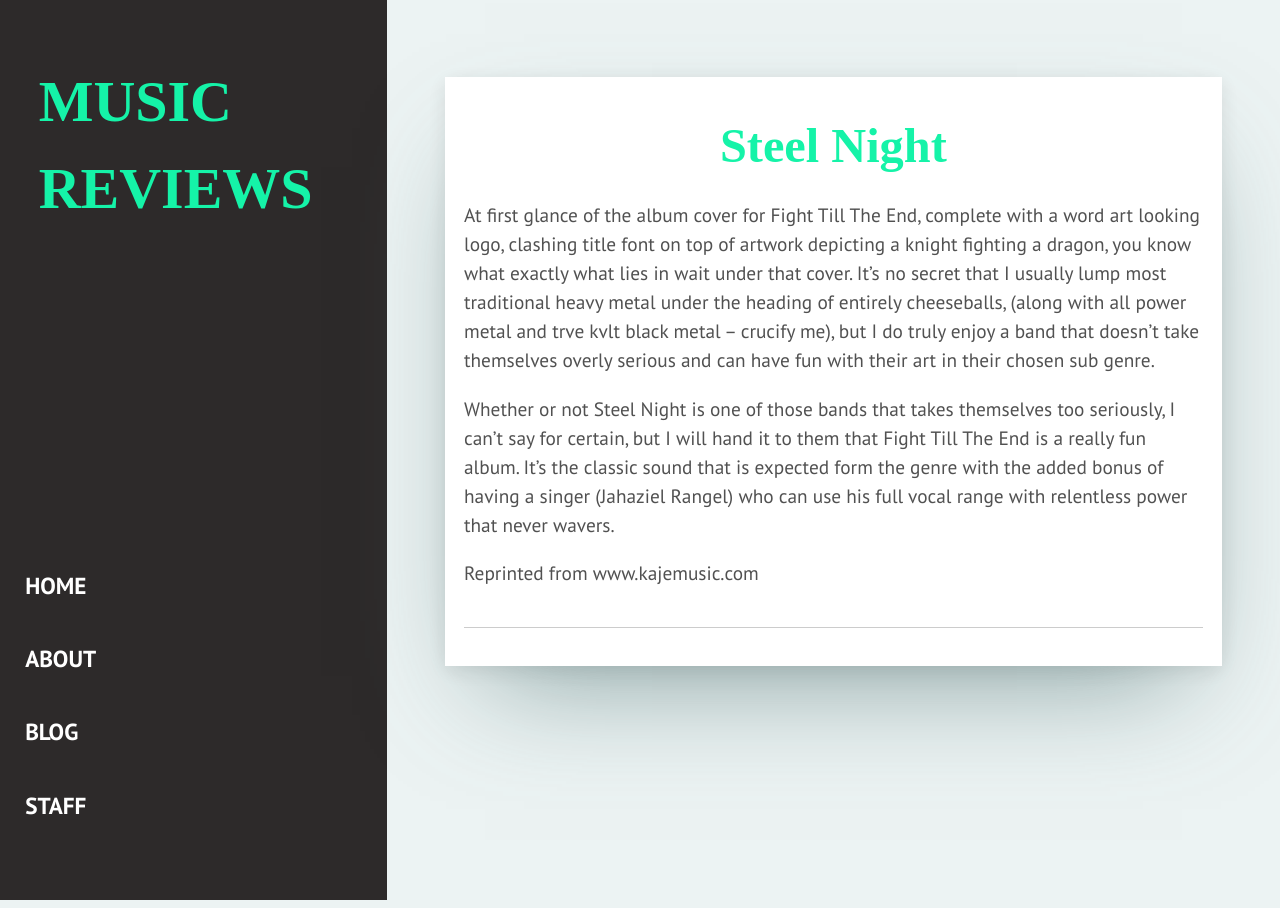
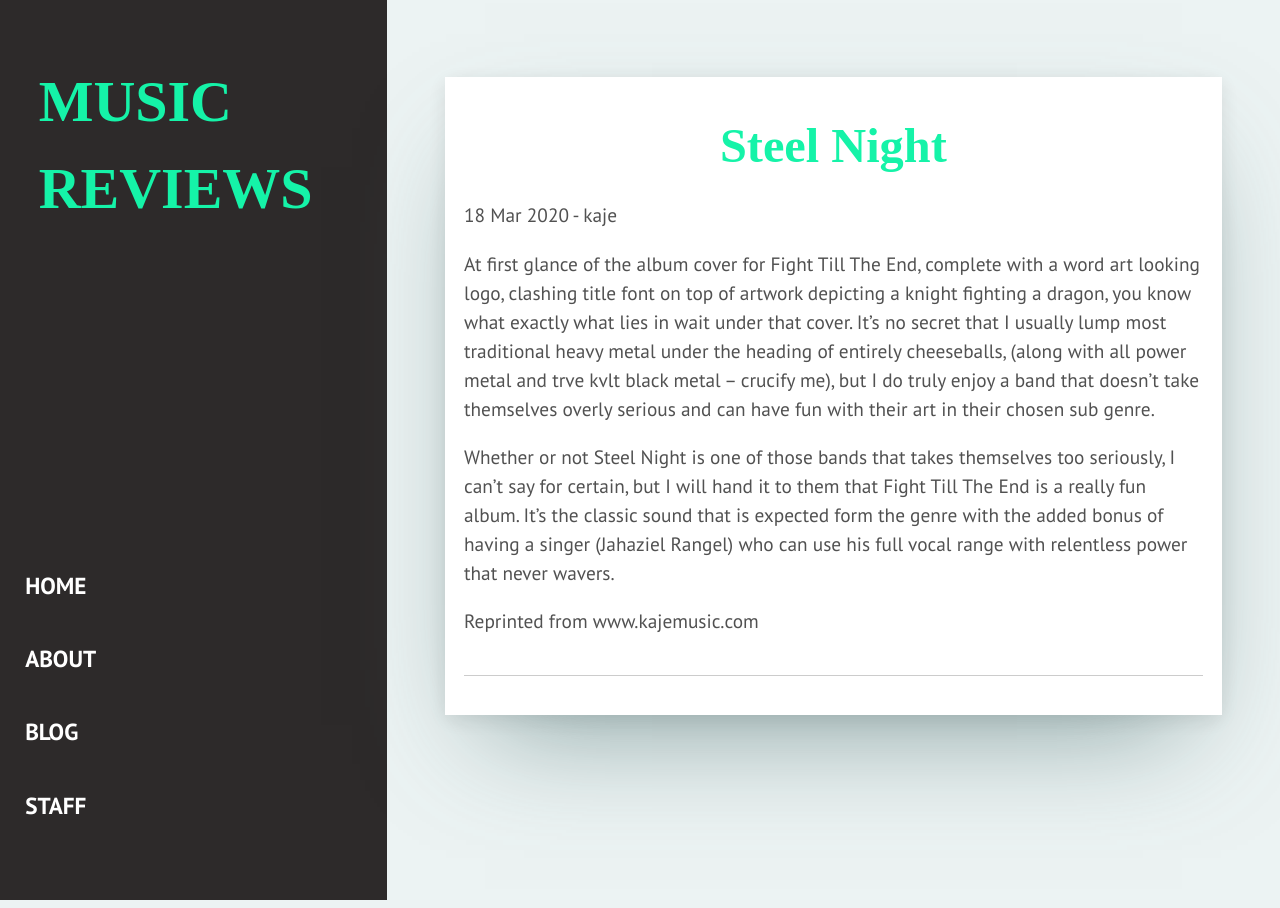
Before and after one commit to KajeA/jekyllassignment, a Jekyll site: the page built from _posts/2020-03-18-steelnight.md, in a window 1280 px wide. Built offline with Jekyll 4.4.1, drawn with Linux system fonts in a browser that asks for light colours; some web fonts are replaced.

Commit message:
change css

```diff
--- a/_layouts/post.html
+++ b/_layouts/post.html
@@ -6,6 +6,7 @@ layout: default
     <header class="page-header">
       <h1 class="page-title">{{page.title}}</h1>
     </header>
+    <p>{{ page.date | date_to_string }} - {{ page.author }}</p>
     <div class="page-content">
       {{page.content}}
     </div>
```
